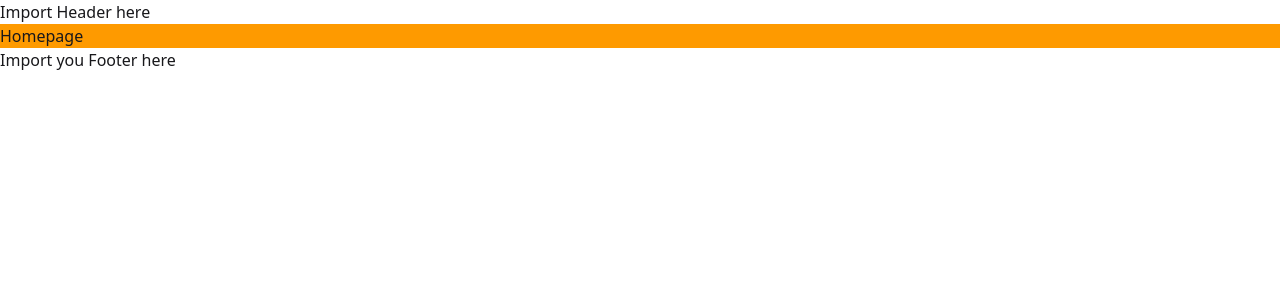
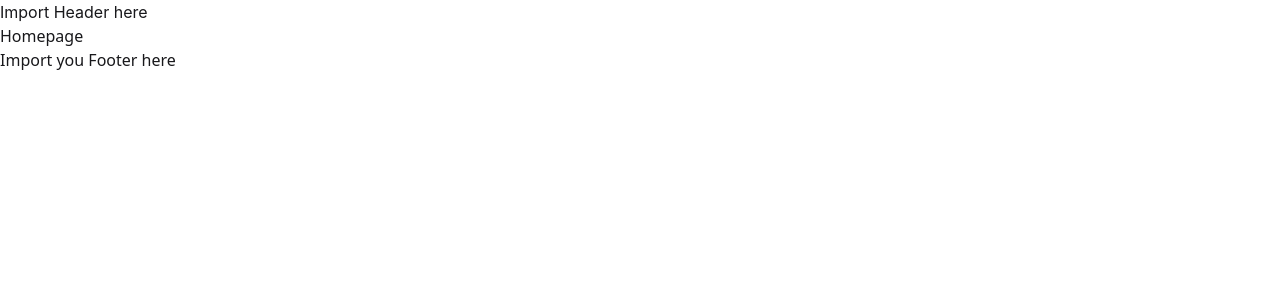
Before and after one commit to natakamm/FitnessApp_FE, a React (Vite) app: page / in a window 1280 px wide. Shown: the top 300 px of the page. Built offline with nearby package versions, Linux system fonts and the light colour scheme.

Commit message:
added custom colors and font Inter

```diff
--- a/src/assets/components/MainLayout.jsx
+++ b/src/assets/components/MainLayout.jsx
@@ -3,7 +3,7 @@ import { Outlet } from "react-router-dom";
 const MainLayout = (children) => {
   return (
     <>
-      <div>Import Header here</div>
+      <div className="font-inter">Import Header here</div>
       <Outlet context={children} />
       <div>Import you Footer here</div>
     </>
--- a/src/index.css
+++ b/src/index.css
@@ -1,2 +1,13 @@
 @import "tailwindcss";
 @plugin "daisyui";
+@import url("https://fonts.googleapis.com/css2?family=Inter:ital,opsz,wght@0,14..32,100..900;1,14..32,100..900&display=swap");
+
+@theme {
+  --color-customPrimary: #252525;
+  --color-customSecondary: #c7f000;
+  --color-customTertiary: #80ac06;
+  --color-customAccent: #444444;
+  --color-customAccent2: #2f2d2c;
+
+  --font-inter: "Inter", sans-serif;
+}
--- a/src/pages/Homepage.jsx
+++ b/src/pages/Homepage.jsx
@@ -5,7 +5,7 @@ const Homepage = () => {
   //<Carousel/>
   //<ProgressBar/>
   //<PopularCourses/></>
-  return <div className="bg-amber-500">Homepage</div>;
+  return <div>Homepage</div>;
 };
 
 export default Homepage;
```
